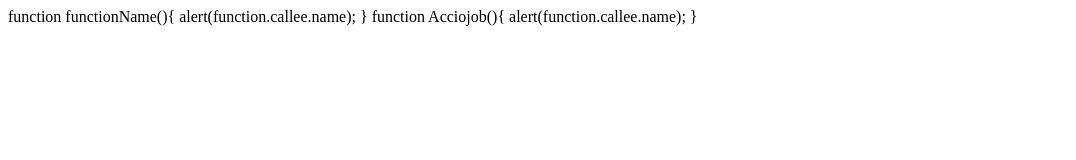
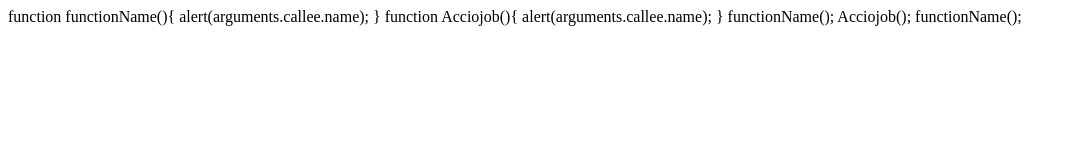
Before and after one commit to acciojob/print-function-name-Sidd444, a website: page main.html in a window 1280 px wide. Shown: the whole page, without its empty margins (0-1076 px from the left). Drawn offline with Linux system fonts and the light colour scheme.

Commit message:
created a submission

```diff
--- a/main.html
+++ b/main.html
@@ -9,14 +9,16 @@
 <body>
 	<!-- the entire body must be written by student -->
 	function functionName(){
-	    alert(function.callee.name);
+	    alert(arguments.callee.name);
 	}
 	function Acciojob(){
-	alert(function.callee.name);
+	alert(arguments.callee.name);
 	}
+	functionName();
+	Acciojob();
     <script type="text/javascript" src="./script.js">
 </script>
-
+functionName();
 </body>
 
 </html>
--- a/styles.css
+++ b/styles.css
@@ -1,5 +1,5 @@
 /*  your css code here. If applicable */
-function functionName{
+var functionName=function(){
 	alert(functionName.name);
 };
 functionName();
```
